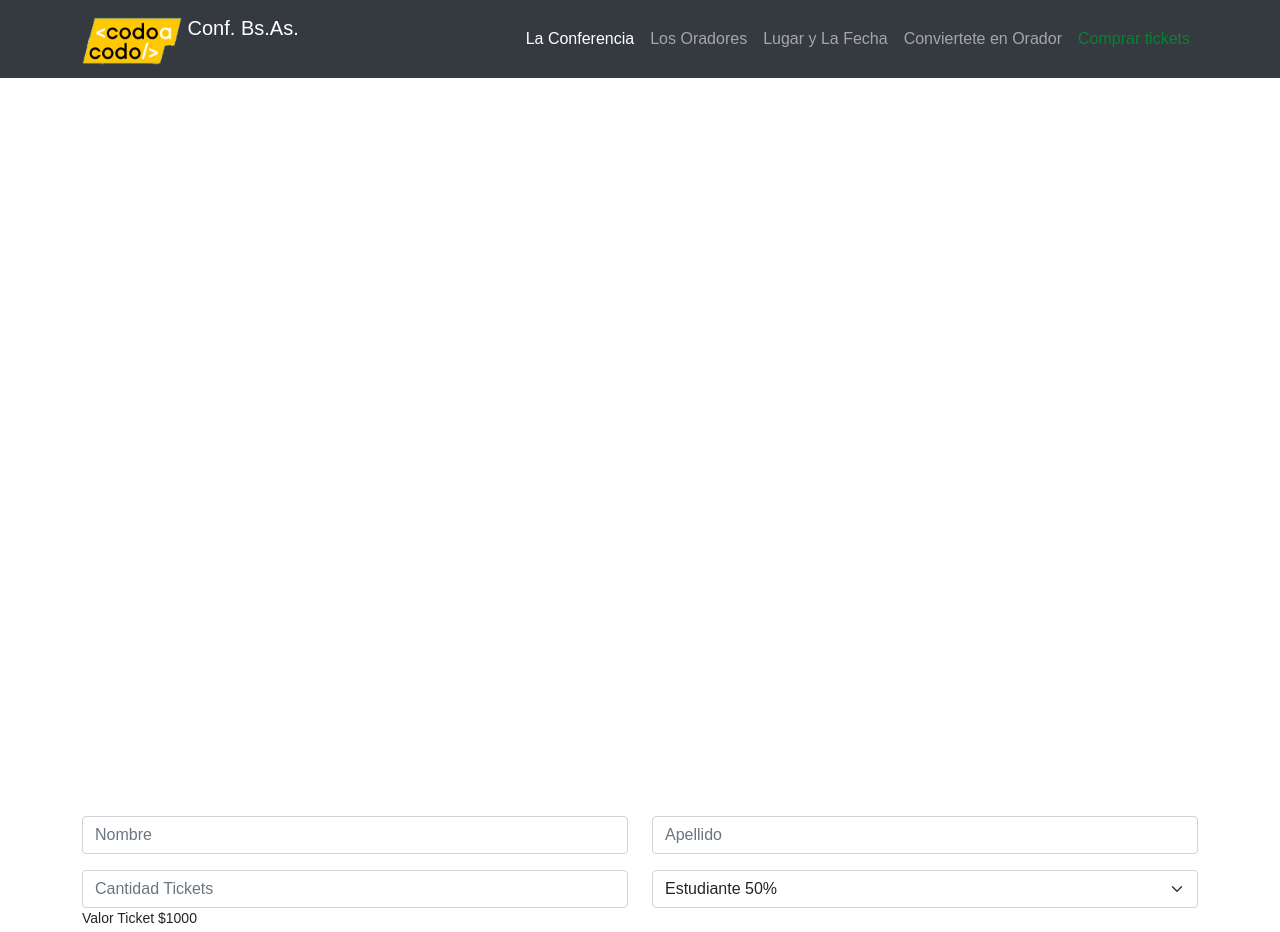
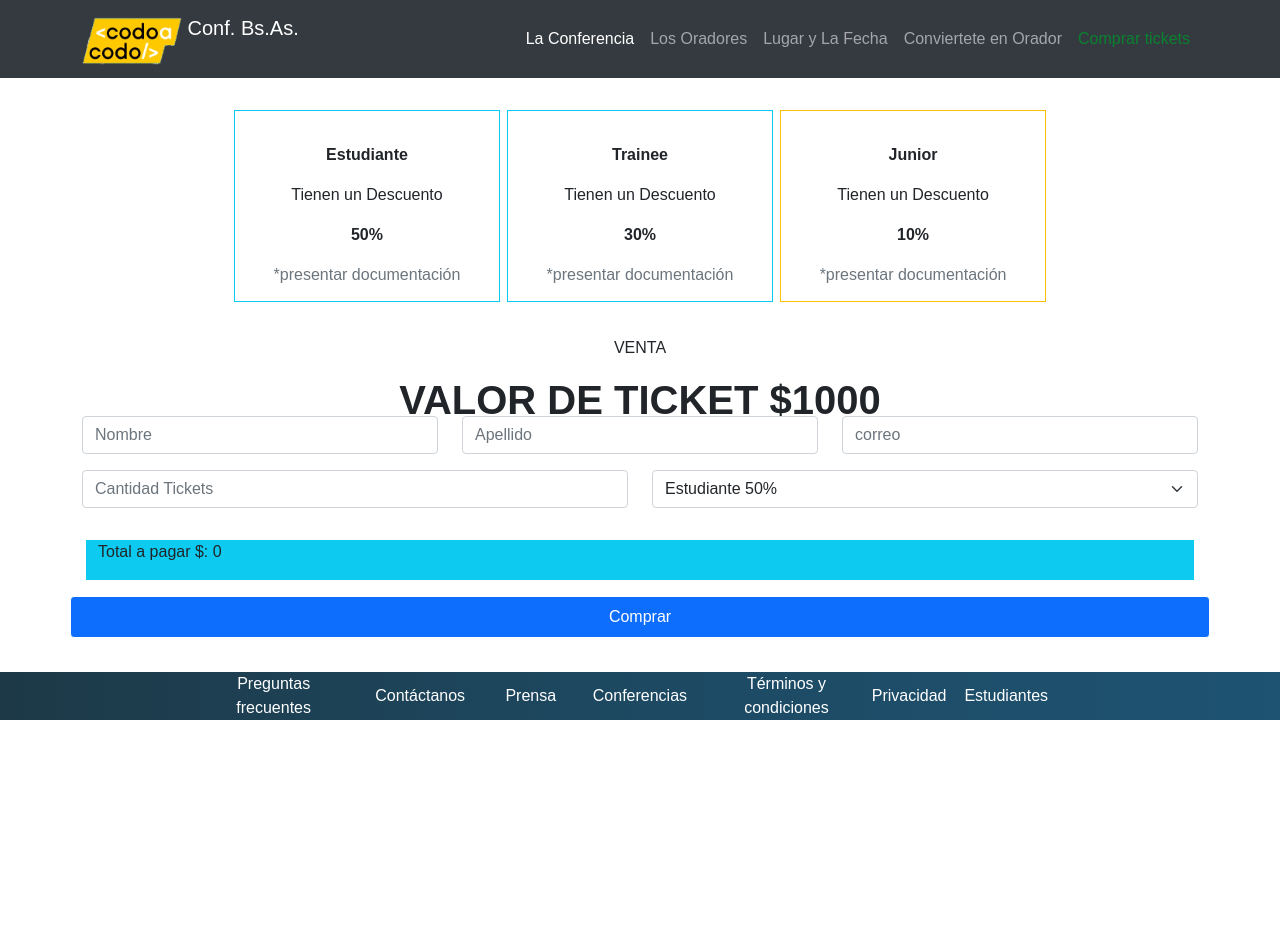
Before and after one commit to pablovelizan1989/proyecto2, a plain HTML site: page pages/comprar_tickets.html in a window 1280 px wide. Shown: the top 932 px of the page. After the commit the page ends 800 px from the top, so only its background shows below. Drawn offline with nearby package versions, Linux system fonts and the light colour scheme; a web font is replaced by a local one.

Commit message:
terminado proyecto integrador js

```diff
--- a/css/estilos_vdos.css
+++ b/css/estilos_vdos.css
@@ -13,6 +13,9 @@ body{
 .header{
     height: 100vh; /*altura, 100vh es el total de la altura*/
 
+}
+.header2{
+    height:23rem;
 }
 .colorGris{
     background-color: rgb(53, 58, 64);
@@ -111,6 +114,14 @@ h2Oradores{
     color: white;
     height: 60vh;
 }
+.registro{
+    padding-top: 2rem;
+    height: 15rem;
+}
+.ValorTicket{
+margin-bottom: 1rem;
+
+}
 .formularioOrador{
     width: 50%;
     height: 49vh;
@@ -143,6 +154,34 @@ h2Oradores{
     border: 1rem  rgb(163, 202, 23);
     background-color: rgb(136, 190, 59);
     border-radius: 0.3rem;
+}
+.Descuento{
+    width: 100%;
+    height: 16rem;
+    text-align: center;
+    padding: 0 15rem 0 15rem;
+
+}
+.Venta{
+    height: 10rem;
+    padding: 0.1rem;
+}
+.Estudiante, .Traine, .Junior {
+    margin: 2rem 0.2rem;
+    padding: 2rem;
+
+    background:white;
+    transition: background-color 0.7s;
+}
+
+.Estudiante:active{
+    background: linear-gradient(to right, #1d3947 ,#1d4962, #1e5372);
+}
+.Traine:active{
+    background: linear-gradient(to right, #1d3947 ,#1d4962, #1e5372);
+}
+.Junior:active{
+    background: linear-gradient(to right, #1d3947 ,#1d4962, #1e5372);
 }
 
 .footer{
--- a/js/script.js
+++ b/js/script.js
@@ -43,7 +43,24 @@ function calcTotal() {
         document.getElementById("total").innerHTML="La cantidad de tickets debe ser mayor o igual a 1"
 
     }
+}
 
+function updSelect(valor) {
+  document.getElementById("desc").value=valor
 
+  this.calcTotal();
+}
+function myFunction() {
+  let nombre = document.getElementById("nombre").value;
+  let apellido = document.getElementById("apellido").value;
+  let correo = document.getElementById("correo").value;
+  let cant = document.getElementById("cant").value;
 
+  if (nombre == "" || apellido == "" || correo == "" || cant == "") {
+      alert("Por favor, complete todos los casilleros");
+      return false;
+  } else {
+      alert("La compra se realizó correctamente");
+      return true;
+  }
 }
--- a/pages/comprar_tickets.html
+++ b/pages/comprar_tickets.html
@@ -17,7 +17,7 @@
     <!--sintaxsis de atributo en linea
      <body style="background-color: rgb(249, 159, 174);">-->
     <body>
-       <header class="header">
+       <header class="header2">
             <nav class="navbar navbar-expand-lg navbar-dark colorGris">
                 <div class="container">
                   <a class="navbar-brand" href="#">
@@ -48,12 +48,36 @@
                   </div>
                 </div>
             </nav>
-
+            <div class="Descuento d-flex justify-content-center">
+              <div class="Estudiante border border-info col-md-4" onclick="updSelect('50')">
+                <p><strong>Estudiante</strong></p>
+                <p>Tienen un Descuento</p>
+                <p><strong>50%</strong></p>
+                <p class="text-secondary pb-5 ">*presentar documentación</p>
+              </div>
+              <div class="Traine border border-info col-md-4" onclick="updSelect('30')">
+                <p><strong>Trainee</strong></p>
+                <p>Tienen un Descuento</p>
+                <p><strong>30%</strong></p>
+                <p class="text-secondary ">*presentar documentación</p>
+              </div>
+              <div class="Junior border border-warning col-md-4" onclick="updSelect('10')">
+                <p><strong>Junior</strong></p>
+                <p>Tienen un Descuento</p>
+                <p><strong>10%</strong></p>
+                <p class="text-secondary ">*presentar documentación</p>
+              </div>
+            </div>
+            <div class="Venta">
+              <p class="text-center">VENTA</p>
+              <h1 class="ValorTicket text-center"><strong>VALOR DE TICKET $1000</strong></h1>
+            </div>
        </header>
        <main>
+
             <!-- formulario comprar ticket -->
-    <div class="container my-3">
-      <form action="../server/procesarCompTicket.html" method="post" class="needs-validation" novalidate>
+    <div class="registro container my-3">
+      <form action="../server/procesarCompTicket.html" method="post" class="needs-validation" novalidate onsubmit="return myFunction()">
           <div class="row">
               <div class="col-md mb-3">
                   <input type="text" name="nombre" id="nombre" placeholder="Nombre" class="form-control" required>
@@ -67,6 +91,12 @@
                       Debe ingresar su apellido
                   </div>
               </div>
+              <div class="col-md mb-3">
+                <input  type="email" name="correo" id="correo" placeholder="correo" class="form-control" required>
+                <div class="invalid-feedback">
+                  Debe ingresar su correo
+              </div>
+              </div>
           </div>
           <div class="row mb-3">
               <div class="col-md mb-3">
@@ -74,12 +104,8 @@
                   <div class="invalid-feedback">
                       Debe ingresar una cantidad
                   </div>
-
-                  <div class="small">
-                      Valor Ticket $1000
-                  </div>
               </div>
-              <div class="col-md mb-3">
+              <div class="col-md mb-3" >
                   <select class="form-select" id="desc" onchange="calcTotal()">
                       <option value="50">Estudiante 50%</option>
                       <option value="30">Profesional 30%</option>
@@ -87,18 +113,17 @@
                   </select>
               </div>
           </div>
-          <div class="row bg-info mb-3">
+          <div class="row bg-info mb-3 m-1">
               <div class="col mb-3 ">
                   Total a pagar $: <span id="total"  >0</span>
               </div>
 
           </div>
           <div class="row mb-3">
-              <input type="submit" value="Comprar" class="btn btn-primary">
+              <input type="submit" value="Comprar" class="btn btn-primary" value="Comprar">
           </div>
 
-
-      </form>
+        </form>
   </div>
 
        </main>
```
Also changed, not shown: index.html (+4 -0 lines).
